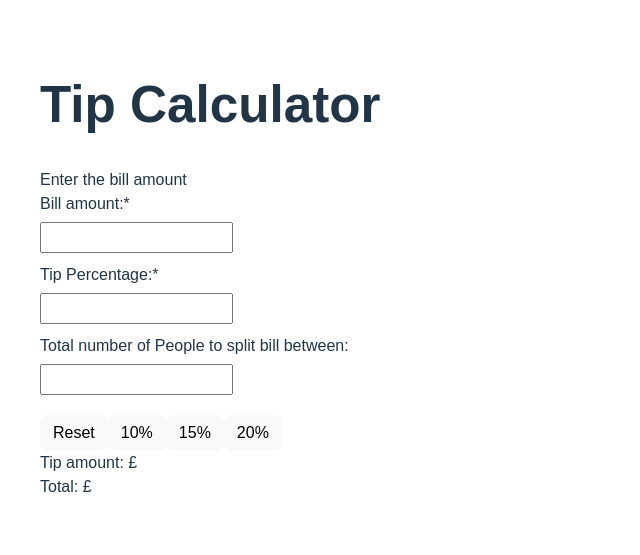
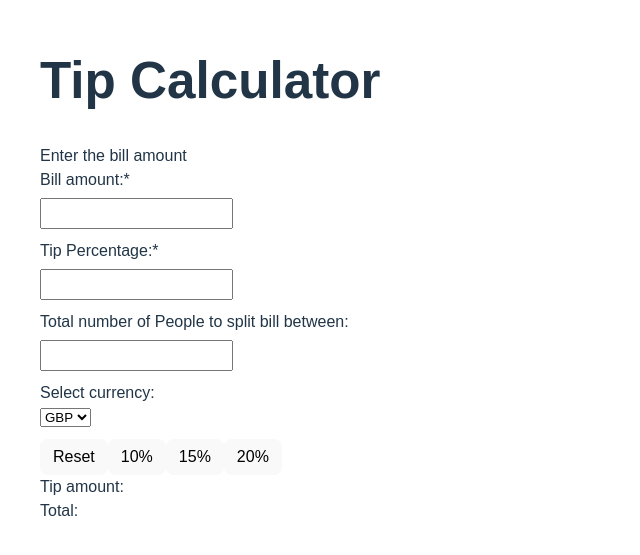
Before and after one commit to darkhorse2013/reacttipcalculator, a React (Vite) app: page / in a window 1280 px wide. Shown: the part 129-684 px from the top of the page, without its empty margins (0-640 px from the left). Built offline with nearby package versions, Linux system fonts and the light colour scheme; no server answers.

Commit message:
implemented currency conversion

```diff
--- a/src/App.jsx
+++ b/src/App.jsx
@@ -10,6 +10,9 @@ export default function App() {
   //get value from UI and store in state
   //get component state for number of people
   const [numberOfPeople, setNumberOfPeople] = useState("");
+  const [exchangeRates, setRates] = useState(null);
+  const [selectedCurrency, setSelectedCurrency] = useState("GBP");
+
   let totalLabel = "Total:";
 
   //create an event handler that fires when button is pressed
@@ -37,22 +40,22 @@ export default function App() {
     setNumberOfPeople(event.target.value);
   }
 
-  //Watch bill
-  //Watch tipPercentage
-  //If either changes
-  //→ run calculateTotal() using useEffect React hook
+  //make an api call and then persistently store in state.
+  useEffect(() => {
+    fetch("https://api.frankfurter.dev/v1/latest?from=GBP")
+      .then((response) => response.json())
+      .then((data) => {
+        //console.log(data);
+        setRates(data);
+      });
+  }, []);
 
-  /*
-  useEffect(
-    () => {
-      //When tipPercentage OR bill changes
-      calculateTotal();
-    },
-    //check if state has changed for either variables
-    [tipPercentage, bill, numberOfPeople],
-  );
+  //event handler for currency select box
 
-  */
+  function handleCurrencySelect(event) {
+    //event.target.value
+    setSelectedCurrency(event.target.value);
+  }
 
   function applyPresetTip(percentage) {
     if (percentage === "10%") {
@@ -147,8 +150,30 @@ export default function App() {
     totalTip = tipAmount.toFixed(2);
     //pass bill and tip back to UI
 
-    total = finalTotal.toFixed(2);
-    totalTip = tipAmount.toFixed(2);
+    // get exchange rate for USD and convert
+    //amount * rate = target currency
+    //get bill and total amount and convert to USD
+    //apply exchange rate
+
+    if (exchangeRates == null) {
+      total = finalTotal.toFixed(2) + " " + "GBP";
+      totalTip = tipAmount.toFixed(2) + " " + "GBP";
+    } else {
+      //apply exchange rate if loaded
+      if (exchangeRates.rates[selectedCurrency] == null) {
+        //if GBP (undefined)
+        total = finalTotal.toFixed(2) + " " + "GBP";
+
+        totalTip = tipAmount.toFixed(2) + " " + "GBP";
+      } else {
+        finalTotal =
+          finalTotal * parseFloat(exchangeRates.rates[selectedCurrency]);
+        total = finalTotal.toFixed(2) + " " + selectedCurrency;
+        tipAmount =
+          tipAmount * parseFloat(exchangeRates.rates[selectedCurrency]);
+        totalTip = tipAmount.toFixed(2) + " " + selectedCurrency;
+      }
+    }
   }
 
   //created function to calculate Tip Amount so that we can potentially unit test this.
@@ -165,6 +190,8 @@ export default function App() {
     let calculateFinalTotal;
 
     if (splitBetweenPeople > 0) {
+      //converted total
+
       calculateFinalTotal = (billValue + tipAmount) / splitBetweenPeople;
     } else {
       calculateFinalTotal = billValue + tipAmount;
@@ -212,7 +239,20 @@ export default function App() {
           onChange={setNumberOfPeopleEvent}
         />
       </div>
-
+      <div>
+        <div>Select currency:</div>
+        <select
+          name="exchangeRates"
+          id="currency"
+          onChange={handleCurrencySelect}
+          value={selectedCurrency}
+        >
+          <option value="GBP">GBP</option>
+          <option value="EUR">EUR</option>
+          <option value="USD">USD</option>
+          <option value="CAD">CAD</option>
+        </select>
+      </div>
       <div>
         <button type="button" onClick={resetValues}>
           Reset
@@ -228,10 +268,10 @@ export default function App() {
         </button>
       </div>
       <div>
-        Tip amount: £<span className="totalValue">{totalTip}</span>
+        Tip amount: <span className="totalValue">{totalTip}</span>
       </div>
       <div>
-        {totalLabel} £<span className="totalValue">{total}</span>
+        {totalLabel} <span className="totalValue">{total}</span>
       </div>
     </div>
   );
```
